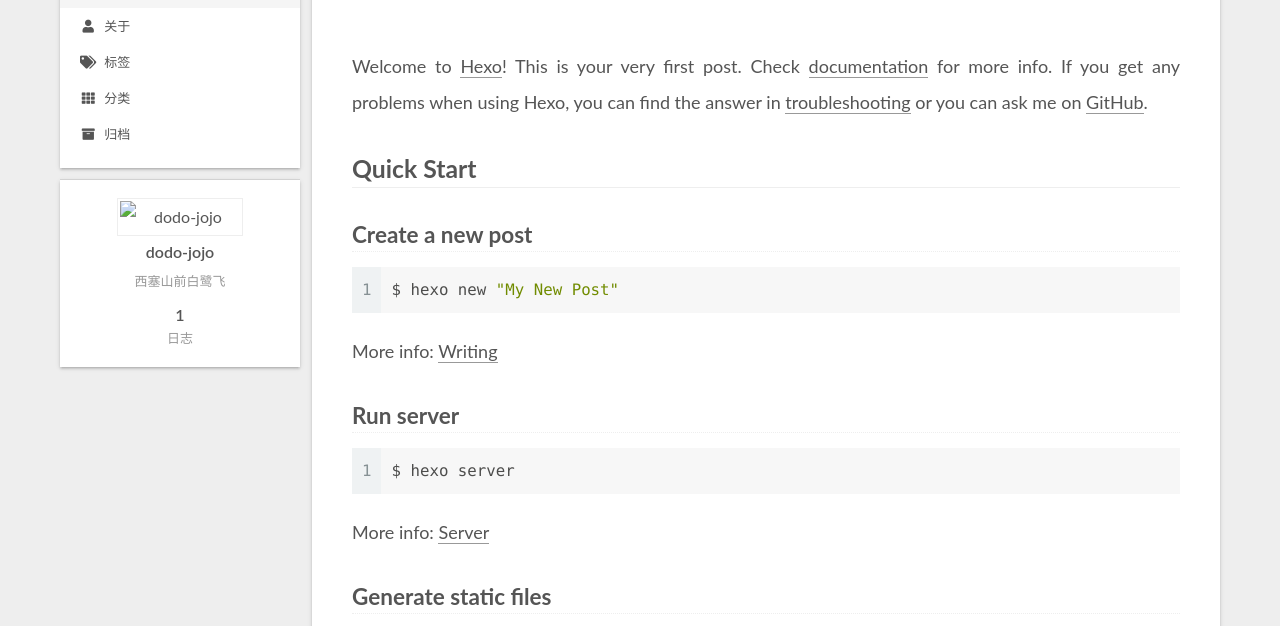
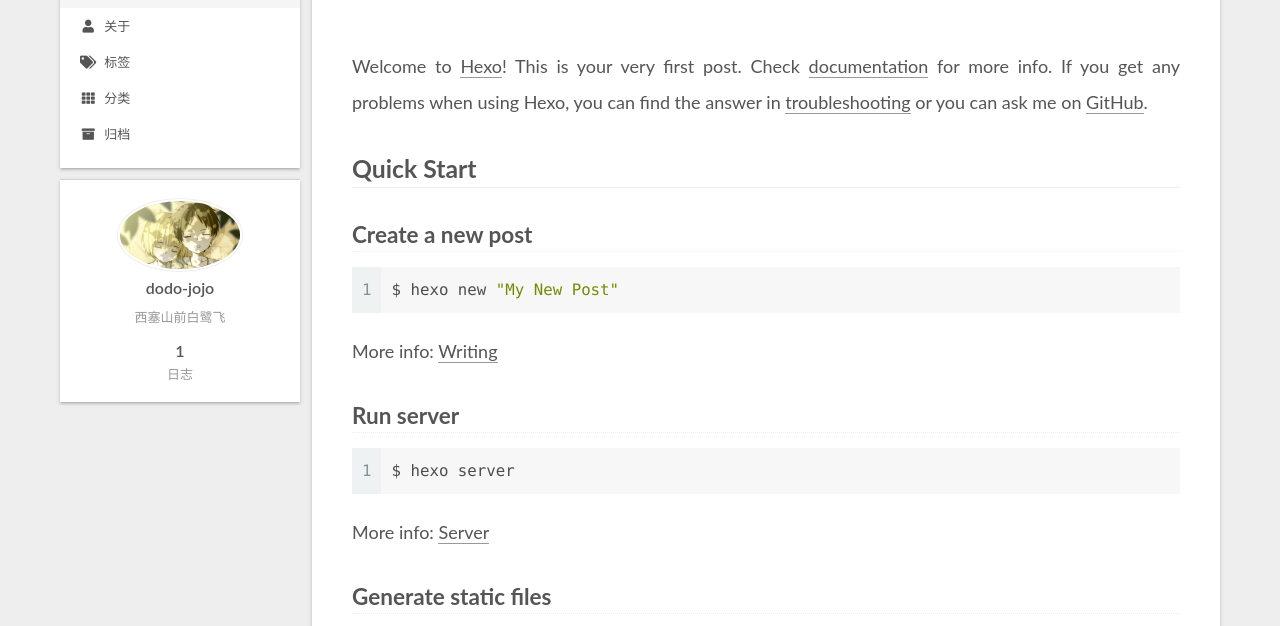
Before and after one commit to dodo-jojo/dodo-jojo.github.io, a plain HTML site: page index.html in a window 1280 px wide. Shown: the part 126-752 px from the top of the page. Drawn offline with Linux system fonts and the light colour scheme.

Commit message:
Site updated: 2020-08-05 17:10:05

```diff
--- a/css/main.css
+++ b/css/main.css
@@ -1141,6 +1141,7 @@ pre .javascript .function {
   margin: 0 auto;
   max-width: 120px;
   padding: 2px;
+  border-radius: 50%;
 }
 .site-author-name {
   color: var(--text-color);
@@ -1168,7 +1169,7 @@ pre .javascript .function {
 }
 .links-of-author a::before,
 .links-of-author span.exturl::before {
-  background: #9fc7ff;
+  background: #2ff169;
   border-radius: 50%;
   content: ' ';
   display: inline-block;
--- a/index.html
+++ b/index.html
@@ -165,7 +165,7 @@
     <link itemprop="mainEntityOfPage" href="http://yoursite.com/2020/08/05/hello-world/">
 
     <span hidden itemprop="author" itemscope itemtype="http://schema.org/Person">
-      <meta itemprop="image" content="/images/avatar.gif">
+      <meta itemprop="image" content="/images/avatar.jpg">
       <meta itemprop="name" content="dodo-jojo">
       <meta itemprop="description" content="西塞山前白鹭飞">
     </span>
@@ -287,7 +287,7 @@
       <div class="site-overview-wrap sidebar-panel">
         <div class="site-author motion-element" itemprop="author" itemscope itemtype="http://schema.org/Person">
     <img class="site-author-image" itemprop="image" alt="dodo-jojo"
-      src="/images/avatar.gif">
+      src="/images/avatar.jpg">
   <p class="site-author-name" itemprop="name">dodo-jojo</p>
   <div class="site-description" itemprop="description">西塞山前白鹭飞</div>
 </div>
```
Also changed, not shown: 2020/08/05/hello-world/index.html (+2 -2 lines), archives/2020/08/index.html (+1 -1 lines), archives/2020/index.html (+1 -1 lines), archives/index.html (+1 -1 lines).
